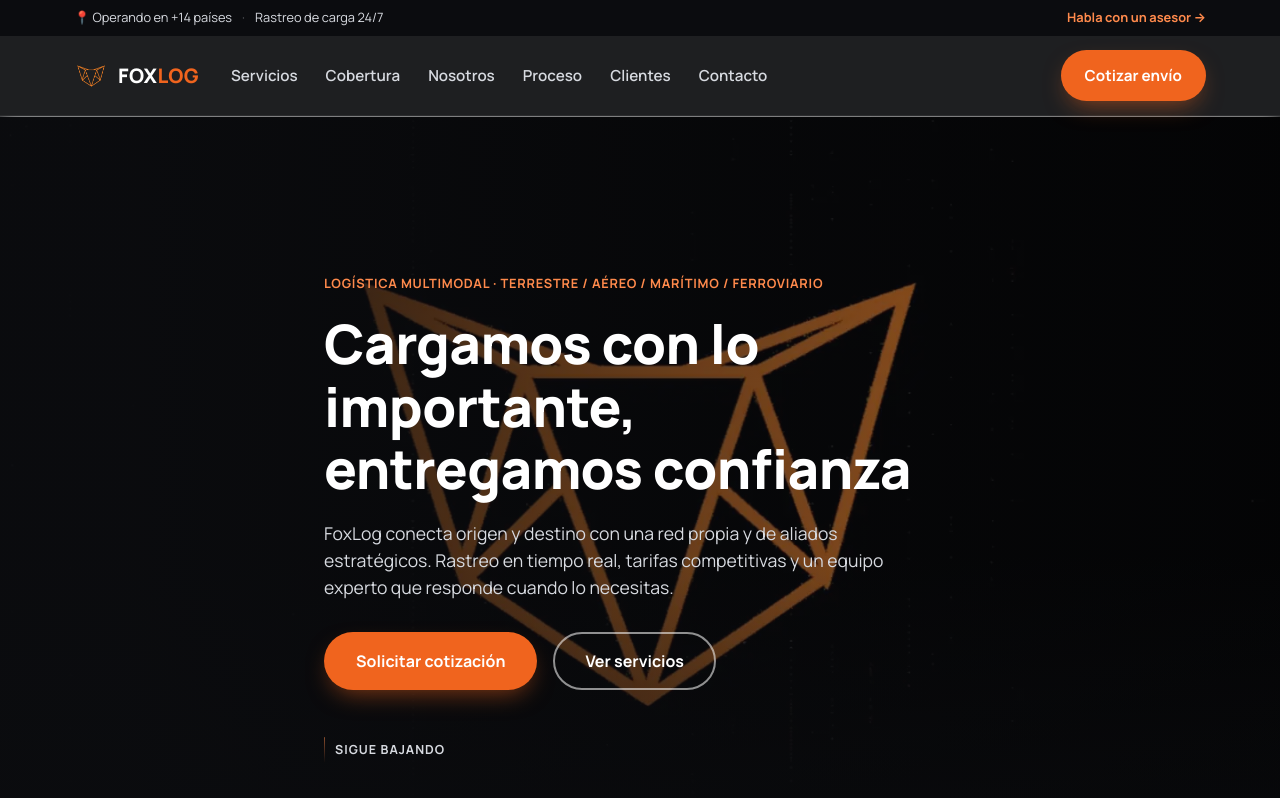
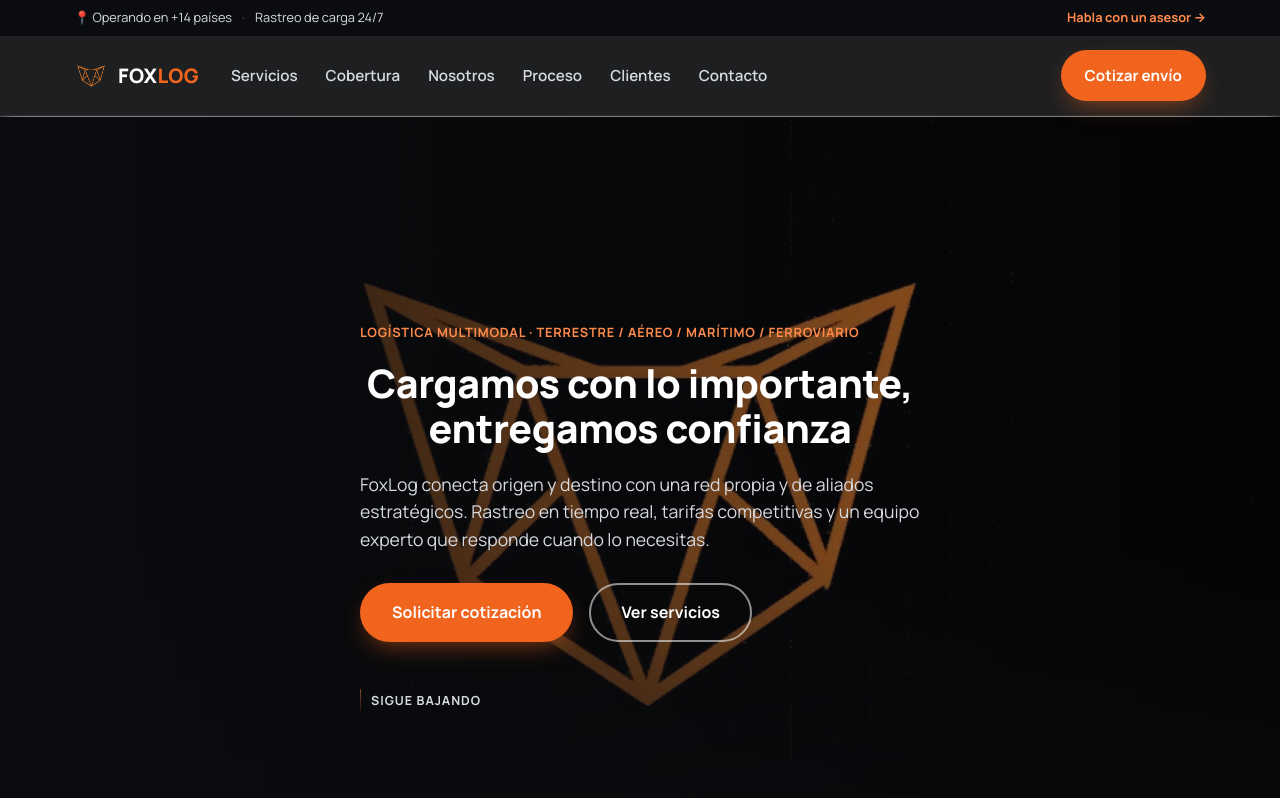
Before and after one commit to luxortizceo/foxlog, a website: page index.html in a window 1280 px wide. Shown: the top 798 px of the page. Drawn offline with Linux system fonts and the light colour scheme.

Commit message:
Add files via upload

```diff
--- a/assets/css/style.css
+++ b/assets/css/style.css
@@ -244,6 +244,11 @@ p { margin: 0 0 1em; color: var(--gray-600); }
   font-size: clamp(2.2rem, 4.5vw, 3.4rem);
   margin-bottom: 20px;
 }
+.hero h1.hero-title-split {
+  text-align: center;
+  font-size: clamp(1.15rem, 3.1vw, 2.45rem);
+}
+.hero-title-split span { display: block; }
 .hero-lead {
   color: var(--gray-300);
   font-size: 1.1rem;
--- a/index.html
+++ b/index.html
@@ -58,7 +58,7 @@
       </div>
       <div class="container hero-content">
         <p class="eyebrow">Logística multimodal · Terrestre / Aéreo / Marítimo / Ferroviario</p>
-        <h1>Cargamos con lo importante, entregamos confianza</h1>
+        <h1 class="hero-title-split"><span>Cargamos con lo importante,</span><span>entregamos confianza</span></h1>
         <p class="hero-lead">
           FoxLog conecta origen y destino con una red propia y de aliados estratégicos.
           Rastreo en tiempo real, tarifas competitivas y un equipo experto que responde
```
